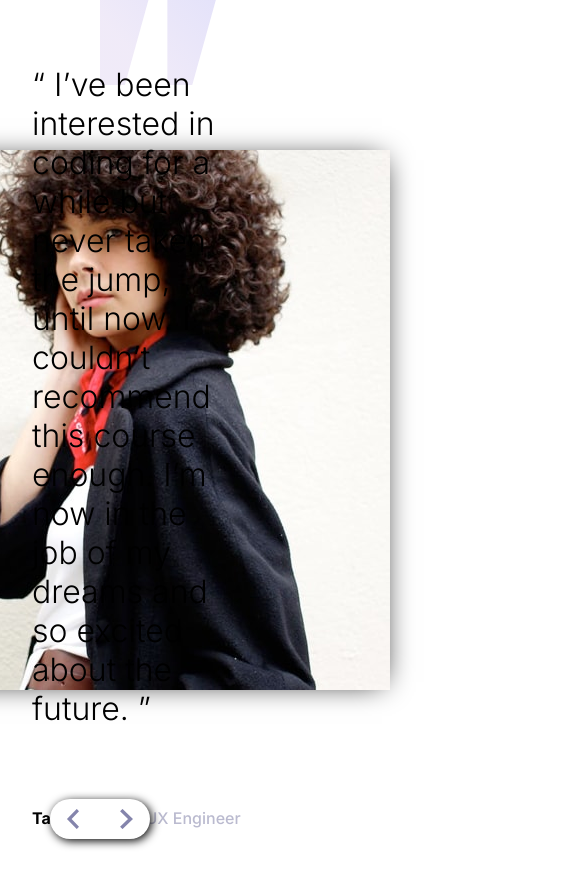
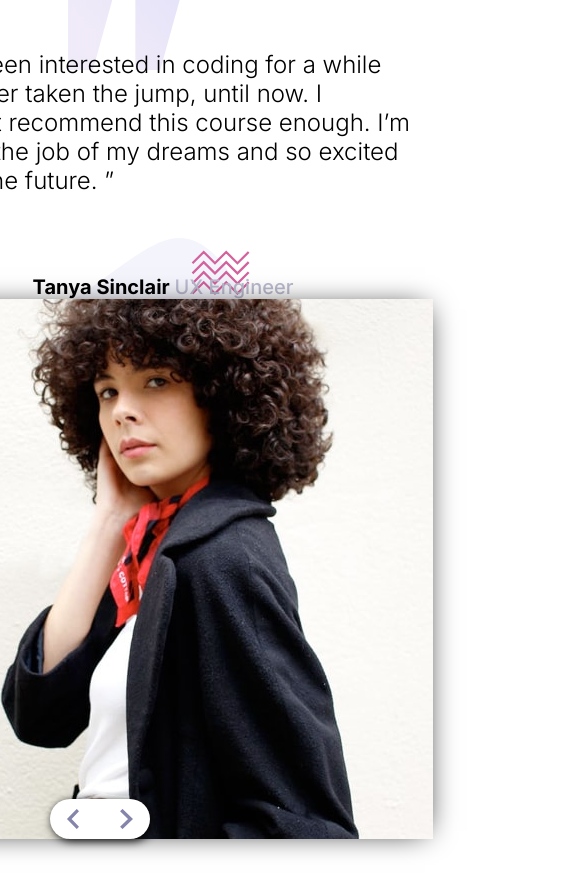
Before and after one commit to pufex/coding-bootcamp-testimonials-slider-master, a plain HTML site: page index.html in a window 390 px wide. Shown: the top 894 px of the page, 585 px wide, since content can reach past the window. Before the commit the page ends 860 px from the top, so only its background shows below. Drawn offline with Linux system fonts and the light colour scheme.

Commit message:
Update style.css

```diff
--- a/style.css
+++ b/style.css
@@ -27,9 +27,12 @@ body{
 }
 
 .slide{
+  display: flex;
+  justify-content: space-between;
+  flex-direction: row-reverse;
   position: relative;
   max-width: 1050px;
-  width: 100%;
+  width: 80%;
   padding: 2rem;
   animation-name: slideEffect;
   animation-duration: 1s;
@@ -52,7 +55,8 @@ body{
 
 .qoute{
   position: relative;
-  max-width: 60%;
+  min-width: 500px;
+  max-width: 90%;
   font-size: 2rem;
   font-weight: 300;
   padding: 3rem 0;
@@ -70,11 +74,15 @@ body{
   color: var(--Black);
 }
 
-.container{
-  position: absolute;
+.image-container{
+  /* position: absolute;
   top: 50%;
   transform: translateY(-50%);
-  right: 0;
+  right: 0; */
+}
+
+.text-container{
+
 }
 
 .profile{
@@ -111,5 +119,32 @@ body{
 }
 
 .hidden{
+  max-width: 0;
+  max-height: 0;
+  visibility: hidden;
   display: none;
 }
+
+@media (max-width: 1200px) {
+  .slide{
+    display: flex;
+    flex-direction: column;
+    align-items: center;
+    width: 100%;
+    padding: 2rem;
+  }
+
+  .qoute{
+    font-size: 1.5rem;
+  }
+
+  .qoute-author{
+    font-size: 1.25rem
+  }
+
+  .image-container{
+    position: relative;
+    top: 0;
+    transform: translateY(0);
+  }
+}
```
